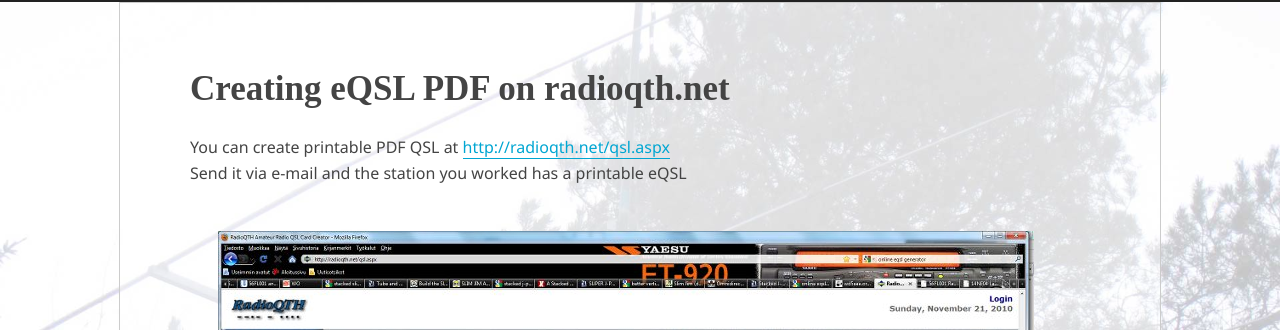
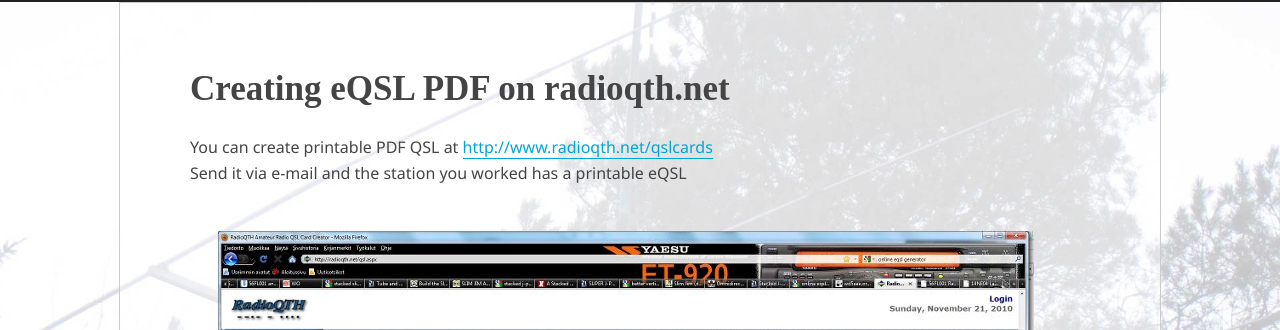
Before and after one commit to teear/56fl001.fldx.org, a Jekyll site: the page built from radioqth-qsl-creator.html, in a window 1280 px wide. Shown: the part 107-437 px from the top of the page. Built offline with Jekyll 4.4.1, drawn with Linux system fonts in a browser that asks for light colours; some of the changed lines change nothing that is shown.

Commit message:
Updated the link to RadioQTH QSL Card Creator
The link to RadioQTH QSL Card Creator points now to the
correct new URL.

```diff
--- a/radioqth-qsl-creator.html
+++ b/radioqth-qsl-creator.html
@@ -5,7 +5,7 @@ title: Creating eQSL PDF on radioqth.net
 
 <h1>Creating eQSL PDF on radioqth.net</h1>
 
-<p>You can create printable PDF QSL at <a href="http://radioqth.net/qsl.aspx" title="RadioQTH QSL Card Creator" target="_blank" rel="noopener">http://radioqth.net/qsl.aspx</a><br>
+<p>You can create printable PDF QSL at <a href="http://www.radioqth.net/qslcards" title="RadioQTH QSL Card Creator" target="_blank" rel="noopener">http://www.radioqth.net/qslcards</a><br>
 	Send it via e-mail and the station you worked has a printable eQSL</p>
 
 	<div class="image">
```
